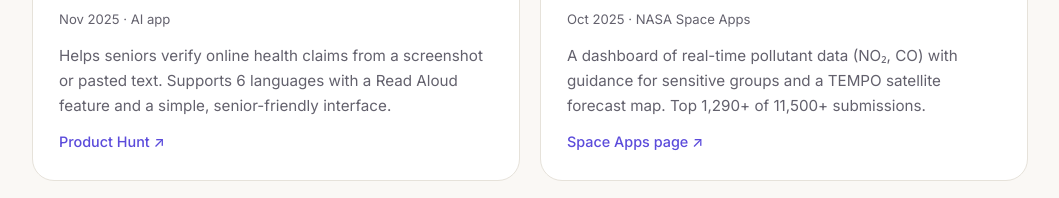
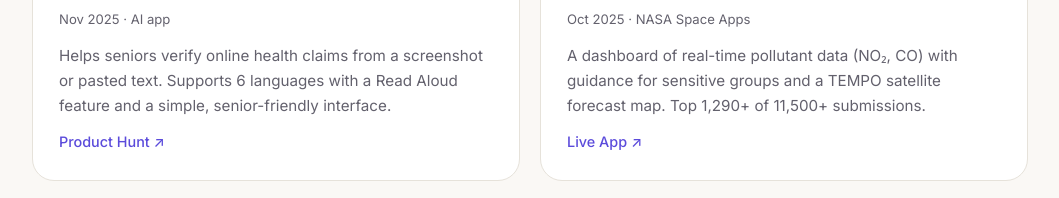
Before and after one commit to SSM2-9/Portfolio, a plain HTML site: page index.html in a window 1280 px wide. Shown: the part 1405-1603 px from the top of the page, without its empty margins (110-1169 px from the left). Drawn offline with Linux system fonts and the light colour scheme.

Commit message:
Add Project Airflow entry with live app link
Added a new project entry for Project Airflow with a live app link.

```diff
--- a/index.html
+++ b/index.html
@@ -108,7 +108,7 @@ footer{text-align:center;color:var(--muted);font-size:.85rem;padding:36px 0 40px
 <article class="card"><span class="badge">#11 on Product Hunt</span><h3>Elder Care Check</h3><div class="meta">Nov 2025 · AI app</div>
 <p>Helps seniors verify online health claims from a screenshot or pasted text. Supports 6 languages with a Read Aloud feature and a simple, senior-friendly interface.</p><div class="links"><a href="https://www.producthunt.com/products/elder-care-check" target="_blank" rel="noopener">Product Hunt ↗</a></div></article>
 <article class="card"><span class="badge">Global Nominee 2025</span><h3>Project Airflow</h3><div class="meta">Oct 2025 · NASA Space Apps</div>
-<p>A dashboard of real-time pollutant data (NO₂, CO) with guidance for sensitive groups and a TEMPO satellite forecast map. Top 1,290+ of 11,500+ submissions.</p><div class="links"><a href="https://www.spaceappschallenge.org/2025/find-a-team/airflow/?tab=project" target="_blank" rel="noopener">Space Apps page ↗</a></div></article>
+<p>A dashboard of real-time pollutant data (NO₂, CO) with guidance for sensitive groups and a TEMPO satellite forecast map. Top 1,290+ of 11,500+ submissions.</p><div class="links"><a href="https://shaistha-shaik.vercel.app/airflow/prototype/" target="_blank" rel="noopener">Live App ↗</a></div></article>
 <article class="card"><h3>The Birth Gap</h3><div class="meta">Jul 2025 · Kode With Klossy · Tableau</div>
 <p>A data project on how geography, gender inequality and access to education and healthcare decide whether a woman survives childbirth, and why these deaths are preventable.</p><div class="links"><a href="https://public.tableau.com/app/profile/group.c3.ds.2025.3.1/viz/CAPSTONEPROJECT_17538015048050/Dashboard1" target="_blank" rel="noopener">Tableau dashboard ↗</a></div></article>
 <article class="card"><h3>Headstarter AI Projects</h3><div class="meta">Jul–Sep 2024 · Firebase</div>
```
